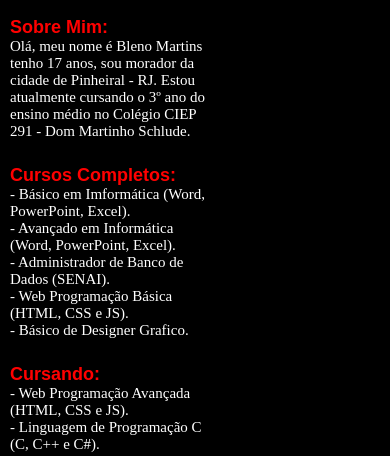
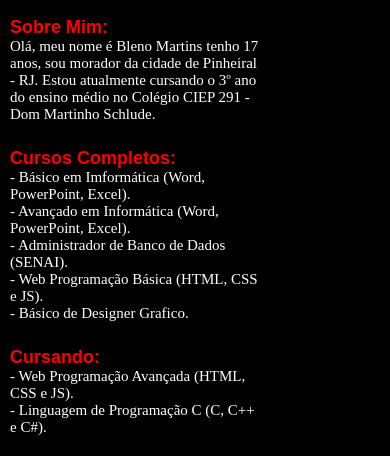
Before and after one commit to Blenomf/portifolio, a plain HTML site: page index.html in a window 390 px wide. Shown: the part 393-849 px from the top of the page. Drawn offline with Linux system fonts and the light colour scheme.

Commit message:
correção no css das paginas

```diff
--- a/css/projetos.css
+++ b/css/projetos.css
@@ -86,7 +86,7 @@ h2 {
 .forca p,
 .futquiz p {
     font-size: 17px;
-    max-width: 50%;
+    max-width: 70%;
     padding-left: 10px;
 }
 
--- a/css/style.css
+++ b/css/style.css
@@ -88,7 +88,7 @@ h2 {
 .cursos-completos p,
 .cursando p {
     font-size: 17px;
-    max-width: 50%;
+    max-width: 65%;
     padding-left: 10px;
 }
 
@@ -228,7 +228,7 @@ footer p {
     .cursos-completos p,
     .cursando p {
         font-size: 15px; /* falta alguns ajustes */
-        max-width: 50%;
+        max-width: 65%;
         padding-left: 10px;
     }
 
```
